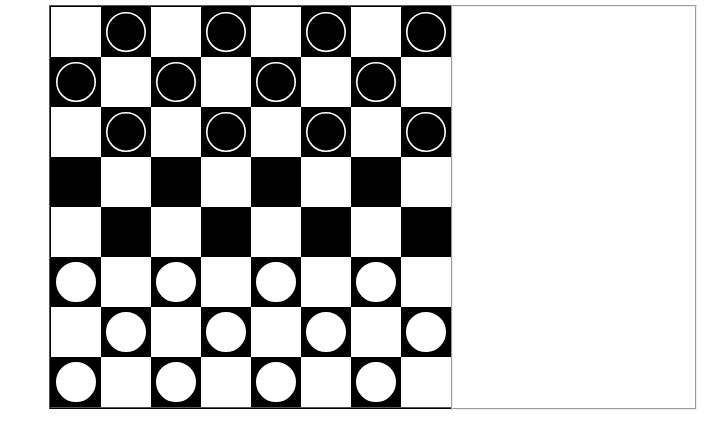
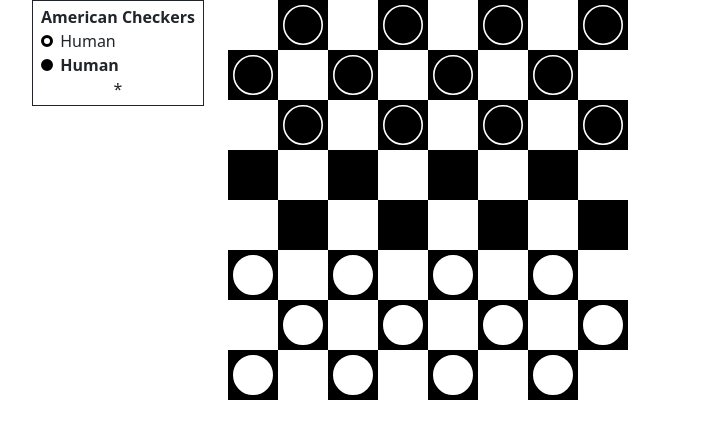
Before and after one commit to Hosch250/react-checkers, a React (Create React App) app: page / in a window 1280 px wide. Shown: the top 448 px of the page, without its empty margins (335-1063 px from the left). Built offline with nearby package versions, Linux system fonts and the light colour scheme.

Commit message:
Lots of changes

```diff
--- a/src/App.css
+++ /dev/null
@@ -1,18 +0,0 @@
-.App {
-    margin: 5px 30%;
-    display: grid;
-    grid-template-columns: 400px 250px;
-    grid-template-rows: auto auto
-}
-
-.sr-only {
-  position: absolute !important;
-  width: 1px !important;
-  height: 1px !important;
-  padding: 0 !important;
-  margin: -1px !important;
-  overflow: hidden !important;
-  clip: rect(0, 0, 0, 0) !important;
-  white-space: nowrap !important;
-  border: 0 !important;
-}
--- a/src/App.tsx
+++ b/src/App.tsx
@@ -1,17 +1,32 @@
 import Board from './Board'
 import GameControllerProvider from './GameControllerContext'
 import MoveHistory from './MoveHistory'
-import './App.css'
 import DisplayWin from './DisplayWin'
+import Container from 'react-bootstrap/esm/Container'
+import Row from 'react-bootstrap/esm/Row'
+import Col from 'react-bootstrap/esm/Col'
+import 'bootstrap/dist/css/bootstrap.min.css'
+import GameInfo from './GameInfo'
 
 function App() {
   return (
     <GameControllerProvider>
-      <div className="App">
-        <DisplayWin />
-        <Board />
-        <MoveHistory />
-      </div>
+      <Container className="App">
+        <Row className="justify-content-center">
+          <Col xs="auto"><DisplayWin /></Col>
+        </Row>
+        <Row>
+          <Col lg="auto" md={12} className="offset-xl-3 order-3 order-lg-1">
+            <GameInfo />
+          </Col>
+          <Col md="auto" sm={12} className="order-1 order-md-3">
+            <Board />
+          </Col>
+          <Col md="auto" sm={12} className="d-none d-md-block order-2 order-md-4">
+            <MoveHistory />
+          </Col>
+        </Row>
+      </Container>
     </GameControllerProvider>
   )
 }
--- a/src/Board.css
+++ b/src/Board.css
@@ -1,11 +1,3 @@
-.Board {
-    border: 2px black ridge;
-    height: 400px;
-    width: 400px;
-    grid-column: 1;
-    grid-row: 2;
-}
-
 .Board .board-row {
     height: 50px;
 }
--- a/src/Board.tsx
+++ b/src/Board.tsx
@@ -166,11 +166,9 @@ function updateGameHistory(
     gameController.MoveHistory.splice(
       gameController.MoveHistory.length - 1,
       1,
-      newTurnValue
+      newTurnValue,
     )
-    return [
-      ...gameController.MoveHistory
-    ]
+    return [...gameController.MoveHistory]
   }
 }
 
@@ -194,18 +192,19 @@ function getOnSquareClicked(
       Column: column,
     }
 
-    if (!state) {
-      setState(clickedCoord)
+    if (
+      controller.CurrentPlayer ===
+      square(clickedCoord, controller.Board)?.Player
+    ) {
+      if (state?.Row === row && state.Column === column) {
+        setState(undefined)
+      } else {
+        setState(clickedCoord)
+      }
       return
     }
 
-    if (state.Row === row && state.Column === column) {
-      setState(undefined)
-      return
-    }
-
-    if (controller.CurrentPlayer !== square(state, controller.Board)?.Player) {
-      setState(undefined)
+    if (!state) {
       return
     }
 
@@ -258,7 +257,7 @@ function getSquare(
       key={`col_${row}${col}`}
       color={getSquareColor(row, col)}
       piece={piece}
-      coord={{Row:row, Column: col}}
+      coord={{ Row: row, Column: col }}
       isSelected={isSelected}
       onclick={onclick}
     />
--- a/src/DisplayWin.css
+++ /dev/null
@@ -1,3 +0,0 @@
-.DisplayWin {
-    grid-column: 1 / span 3;
-}
--- /dev/null
+++ b/src/GameInfo.tsx
@@ -0,0 +1,62 @@
+import { useGameController } from './GameControllerContext'
+import { Player, Variant } from './models/types'
+import wpi from './Assets/WhitePlayerIcon.svg'
+import bpi from './Assets/BlackPlayerIcon.svg'
+
+function GameInfo() {
+  const { value } = useGameController()
+
+  let winningPlayer = value.Variant.apiMembers.winningPlayer(
+    value.Board,
+    value.CurrentPlayer,
+  )
+
+  let winStatus = '*'
+  if (winningPlayer === Player.Black) {
+    winStatus = '0-1'
+  } else if (winningPlayer === Player.White) {
+    winStatus = '1-0'
+  } else if (
+    value.Variant.apiMembers.isDrawn(value.InitialPosition, value.MoveHistory)
+  ) {
+    winStatus = '½-½'
+  }
+
+  let variantName
+  switch (value.Variant.variant) {
+    case Variant.AmericanCheckers:
+      variantName = 'American Checkers'
+      break
+    case Variant.PoolCheckers:
+      variantName = 'Pool Checkers'
+      break
+    case Variant.AmericanCheckersOptionalJump:
+      variantName = 'American Checkers Optional Jump'
+      break
+  }
+
+  return (
+    <div className="border border-dark p-2 py-1">
+      <div className="fw-bold">{variantName}</div>
+      <div className={value.CurrentPlayer === Player.White ? 'fw-bold' : ''}>
+        <img
+          src={wpi}
+          style={{ verticalAlign: 'middle', height: 15 }}
+          alt="white"
+        />{' '}
+        Human
+      </div>
+      <div className={value.CurrentPlayer === Player.Black ? 'fw-bold' : ''}>
+        <img
+          src={bpi}
+          style={{ verticalAlign: 'middle', height: 15 }}
+          alt="black"
+        />{' '}
+        Human
+      </div>
+      <div className="text-center">{winStatus}</div>
+    </div>
+  )
+}
+
+export default GameInfo
--- a/src/MoveHistory.css
+++ b/src/MoveHistory.css
@@ -1,11 +1,11 @@
-.MoveHistory {
+/* .MoveHistory {
   grid-row: 2;
 }
 
 .MoveHistory fieldset {
     height: 385px;
     overflow: auto;
-}
+} */
 
 .MoveHistory label > span {
     width: 80%;
--- a/src/MoveHistory.tsx
+++ b/src/MoveHistory.tsx
@@ -8,9 +8,9 @@ function MoveHistory() {
   return (
     <div className="MoveHistory">
       <fieldset>
-        <legend className="sr-only">Move History</legend>
+        <legend className="visually-hidden">Move History</legend>
         {value.MoveHistory.map((m) => (
-          <div>
+          <div key={m.MoveNumber}>
             <div style={{ display: 'inline-block', width: '2rem' }}>
               {m.MoveNumber}.
             </div>
```
Also changed, not shown: src/Assets/BlackPlayerIcon.svg (added), src/Assets/WhitePlayerIcon.svg (added).
